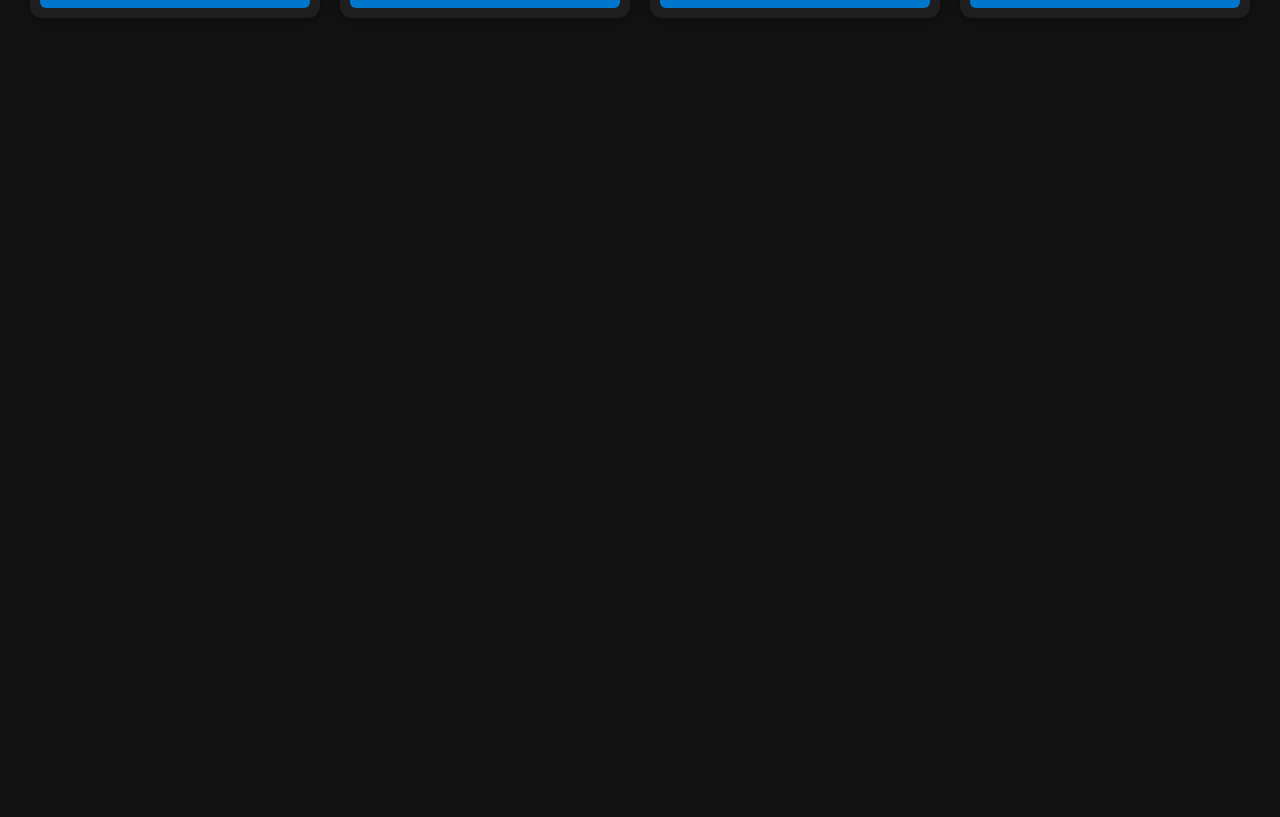
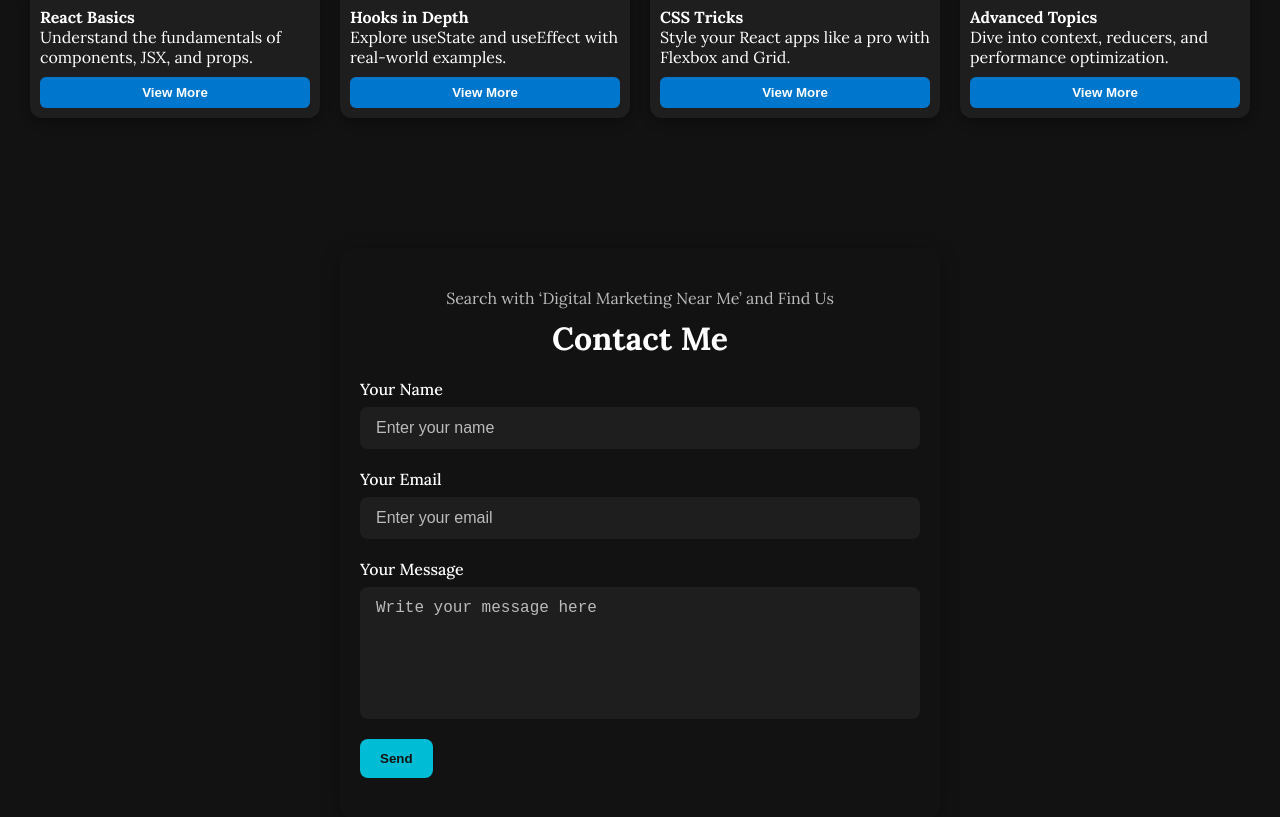
Before and after one commit to Jeeshan5/blog-app, a React (Create React App) app: page / in a window 1280 px wide. Shown: the part 853-1670 px from the top of the page. Before the commit the page ends 1201 px from the top, so only its background shows below. Built offline with nearby package versions, Linux system fonts and the light colour scheme.

Commit message:
added contact container

```diff
--- a/src/App.js
+++ b/src/App.js
@@ -3,7 +3,8 @@ import Home from "./pages/home/Home";
 import Post from "./post/Post";
 import Sidebar from "./sidebar/Sidebar";
 import Topbar from "./topbar/Topbar";
-
+import Contact from "./contact/Contact";
+import "./App.css";
 
 function App() {
   return (
@@ -13,6 +14,7 @@ function App() {
       <div className="mainContent">
         {/* <Sidebar /> */}
         <Post />
+        <Contact />
       </div>
     </>
   );
--- /dev/null
+++ b/src/contact/Contact.jsx
@@ -0,0 +1,100 @@
+import React, { useRef, useState } from "react";
+// import emailjs from "@emailjs/browser";
+import "./contact.css";
+
+const Contact = () => {
+  const formRef = useRef();
+  const [form, setForm] = useState({
+    name: "",
+    email: "",
+    message: "",
+  });
+
+  const [loading, setLoading] = useState(false);
+
+  const handleChange = (e) => {
+    const { name, value } = e.target;
+    setForm({ ...form, [name]: value });
+  };
+
+  const handleSubmit = (e) => {
+    e.preventDefault();
+    setLoading(true);
+
+//     emailjs
+//       .send(
+//         import.meta.env.VITE_APP_EMAILJS_SERVICE_ID,
+//         import.meta.env.VITE_APP_EMAILJS_TEMPLATE_ID,
+//         {
+//           from_name: form.name,
+//           to_name: "Jeeshan",
+//           from_email: form.email,
+//           to_email: "jeeme1004@gmail.com",
+//           message: form.message,
+//         },
+//         import.meta.env.VITE_APP_EMAILJS_PUBLIC_KEY
+//       )
+//       .then(
+//         () => {
+//           setLoading(false);
+//           alert("Thank you. I will get back to you as soon as possible.");
+//           setForm({ name: "", email: "", message: "" });
+//         },
+//         (error) => {
+//           setLoading(false);
+//           console.error(error);
+//           alert("Oops, something went wrong. Please try again.");
+//         }
+//       );
+//   };
+  };
+
+  return (
+    <div className="contactContainer">
+      <p className="contactSubtitle">
+        Search with ‘Digital Marketing Near Me’ and Find Us
+      </p>
+      <h2 className="contactTitle">Contact Me</h2>
+      <form ref={formRef} onSubmit={handleSubmit} className="contactForm">
+        <label>
+          <span>Your Name</span>
+          <input
+            type="text"
+            name="name"
+            value={form.name}
+            onChange={handleChange}
+            placeholder="Enter your name"
+            required
+          />
+        </label>
+        <label>
+          <span>Your Email</span>
+          <input
+            type="email"
+            name="email"
+            value={form.email}
+            onChange={handleChange}
+            placeholder="Enter your email"
+            required
+          />
+        </label>
+        <label>
+          <span>Your Message</span>
+          <textarea
+            rows="6"
+            name="message"
+            value={form.message}
+            onChange={handleChange}
+            placeholder="Write your message here"
+            required
+          />
+        </label>
+        <button type="submit" className="submitBtn">
+          {loading ? "Sending..." : "Send"}
+        </button>
+      </form>
+    </div>
+  );
+};
+
+export default Contact;
--- /dev/null
+++ b/src/contact/contact.css
@@ -0,0 +1,67 @@
+.contactContainer {
+    background-color: #121212;
+    color: #ffffff;
+    padding: 40px 20px;
+    max-width: 600px;
+    margin: 0 auto;
+    margin-top: -100px;
+    border-radius: 12px;
+    box-shadow: 0 4px 20px rgba(0, 0, 0, 0.3);
+  }
+
+  .contactTitle {
+    text-align: center;
+    font-size: 2rem;
+    margin: 0 0 20px 0;
+  }
+
+  .contactForm {
+    display: flex;
+    flex-direction: column;
+    gap: 20px;
+  }
+
+  .contactForm label {
+    display: flex;
+    flex-direction: column;
+    font-weight: 500;
+  }
+
+  .contactForm input,
+  .contactForm textarea {
+    background-color: #1e1e1e;
+    color: #ffffff;
+    padding: 12px 16px;
+    border: none;
+    border-radius: 8px;
+    margin-top: 8px;
+    font-size: 1rem;
+    resize: none;
+  }
+
+  .contactForm input::placeholder,
+  .contactForm textarea::placeholder {
+    color: #bbbbbb;
+  }
+
+  .submitBtn {
+    background-color: #00bcd4;
+    color: #121212;
+    padding: 12px 20px;
+    font-weight: bold;
+    border: none;
+    border-radius: 8px;
+    cursor: pointer;
+    align-self: flex-start;
+    transition: background-color 0.3s ease;
+  }
+
+  .submitBtn:hover {
+    background-color: #0097a7;
+  }
+  .contactSubtitle {
+    text-align: center;
+    font-size: 1rem;
+    margin-bottom: 10px;
+    color: #bbbbbb;
+  }
--- a/src/post/post.css
+++ b/src/post/post.css
@@ -96,7 +96,8 @@ body {
 /* CARD SECTION BELOW HEADER */
 .postOverlayContainer {
   position: relative;
-  top: -290px; /* pulls up closer under "BLOG" */
+  top: -190px;
+
   z-index: 3;
   padding: 0 20px 40px 20px;
   width: 100%;
```
Also changed, not shown: src/App.css (added).
